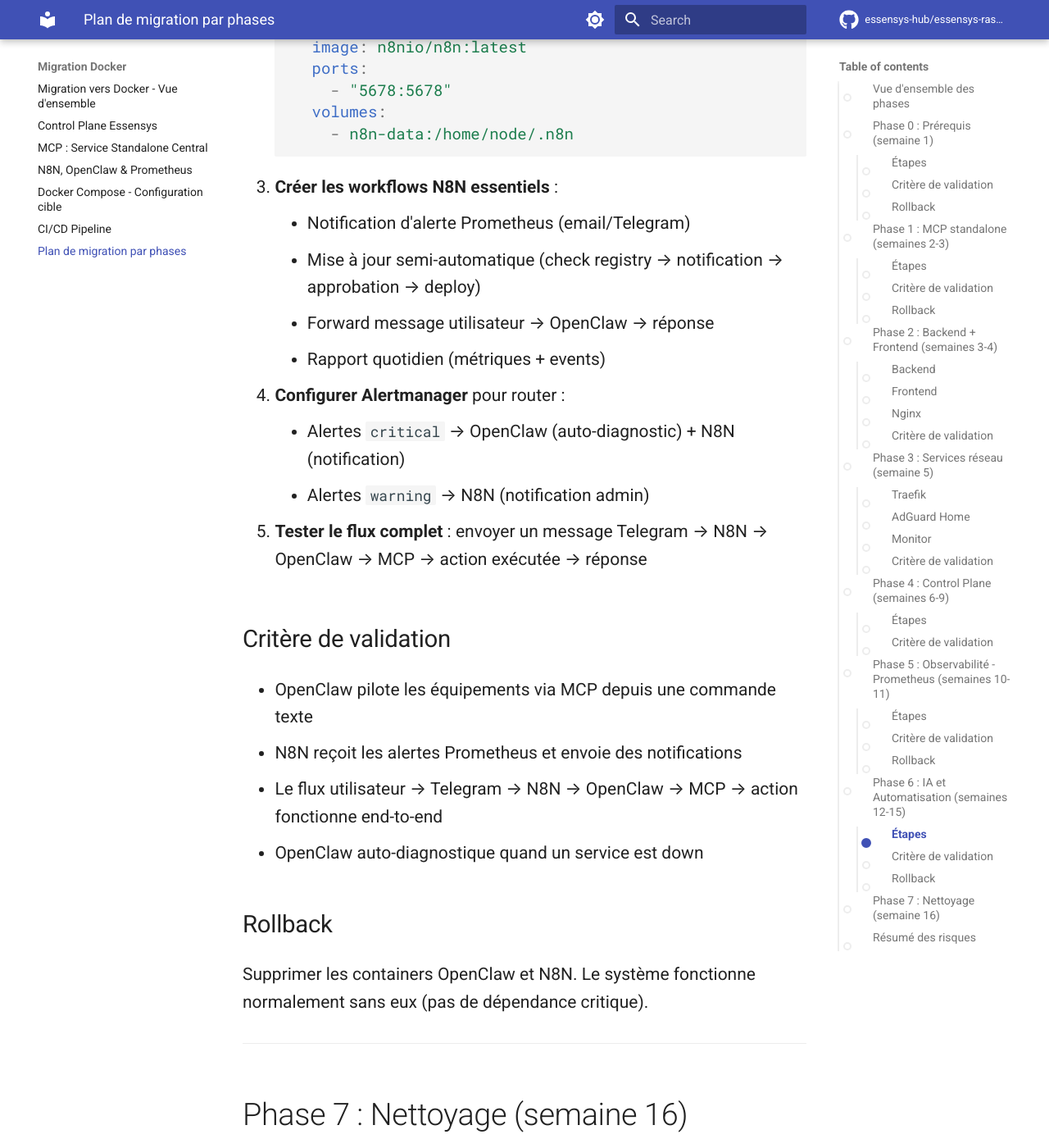
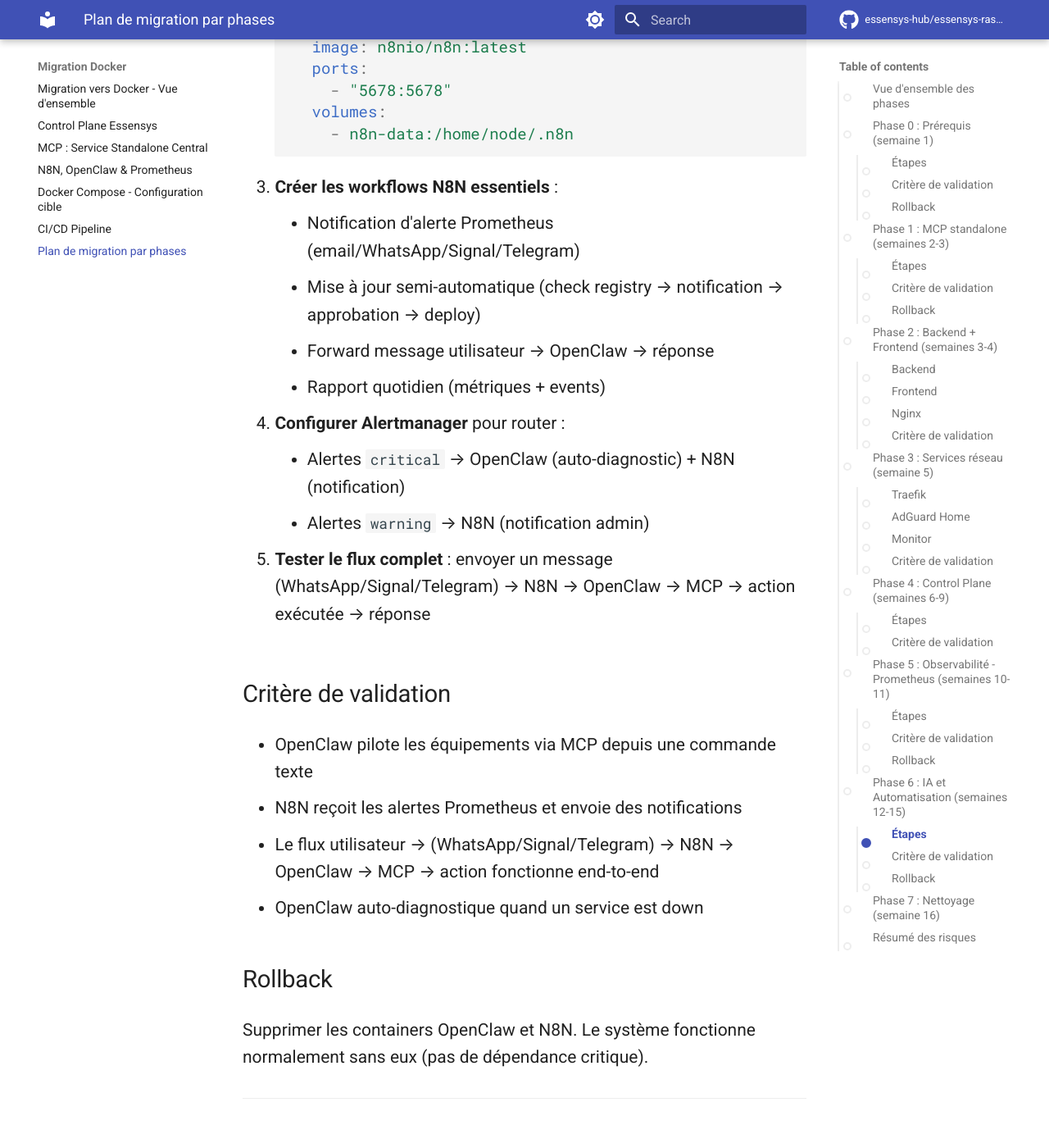
Before and after one commit to essensys-hub/essensys-raspberry-install, an MkDocs documentation site: the page built from docs/migration-architecture/migration-plan.md, in a window 1280 px wide and 1400 px high, scrolled down 11798 px. Shown: the whole window at 82% size. Built offline with MkDocs 1.6.1 and Material for MkDocs 9.7.7, drawn with Linux system fonts in a browser that asks for light colours; comment, search, counter and statistics services are not loaded; the version menu is left out.

Commit message:
Replace Telegram-only references with WhatsApp/Signal/Telegram
Co-authored-by: Cursor <cursoragent@cursor.com>

````diff
--- a/docs/migration-architecture/migration-plan.md
+++ b/docs/migration-architecture/migration-plan.md
@@ -388,7 +388,7 @@ Supprimer les containers Prometheus et node-exporter. Le Control Plane repasse e
     ```
 
 3. **Créer les workflows N8N essentiels** :
-    - Notification d'alerte Prometheus (email/Telegram)
+    - Notification d'alerte Prometheus (email/WhatsApp/Signal/Telegram)
     - Mise à jour semi-automatique (check registry → notification → approbation → deploy)
     - Forward message utilisateur → OpenClaw → réponse
     - Rapport quotidien (métriques + events)
@@ -397,13 +397,13 @@ Supprimer les containers Prometheus et node-exporter. Le Control Plane repasse e
     - Alertes `critical` → OpenClaw (auto-diagnostic) + N8N (notification)
     - Alertes `warning` → N8N (notification admin)
 
-5. **Tester le flux complet** : envoyer un message Telegram → N8N → OpenClaw → MCP → action exécutée → réponse
+5. **Tester le flux complet** : envoyer un message (WhatsApp/Signal/Telegram) → N8N → OpenClaw → MCP → action exécutée → réponse
 
 ### Critère de validation
 
 - OpenClaw pilote les équipements via MCP depuis une commande texte
 - N8N reçoit les alertes Prometheus et envoie des notifications
-- Le flux utilisateur → Telegram → N8N → OpenClaw → MCP → action fonctionne end-to-end
+- Le flux utilisateur → (WhatsApp/Signal/Telegram) → N8N → OpenClaw → MCP → action fonctionne end-to-end
 - OpenClaw auto-diagnostique quand un service est down
 
 ### Rollback
````
Also changed, not shown: docs/migration-architecture/control-plane.md (+2 -2 lines), docs/migration-architecture/n8n-openclaw-prometheus.md (+4 -4 lines).
